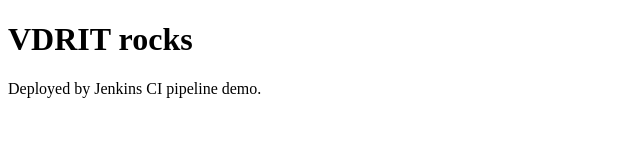
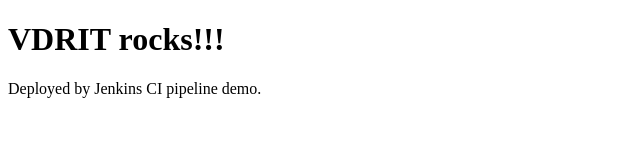
Before and after one commit to KiranItagi666/VDRIT, a plain HTML site: page index.html in a window 1280 px wide. Shown: the full height of the page, 0-640 px from the left. Drawn offline with Linux system fonts and the light colour scheme.

Commit message:
Update index.html

```diff
--- a/index.html
+++ b/index.html
@@ -5,7 +5,7 @@
   <title>VDRIT Demo</title>
 </head>
 <body>
-  <h1>VDRIT rocks</h1>
+  <h1>VDRIT rocks!!!</h1>
   <p>Deployed by Jenkins CI pipeline demo.</p>
 </body>
 </html>
```
